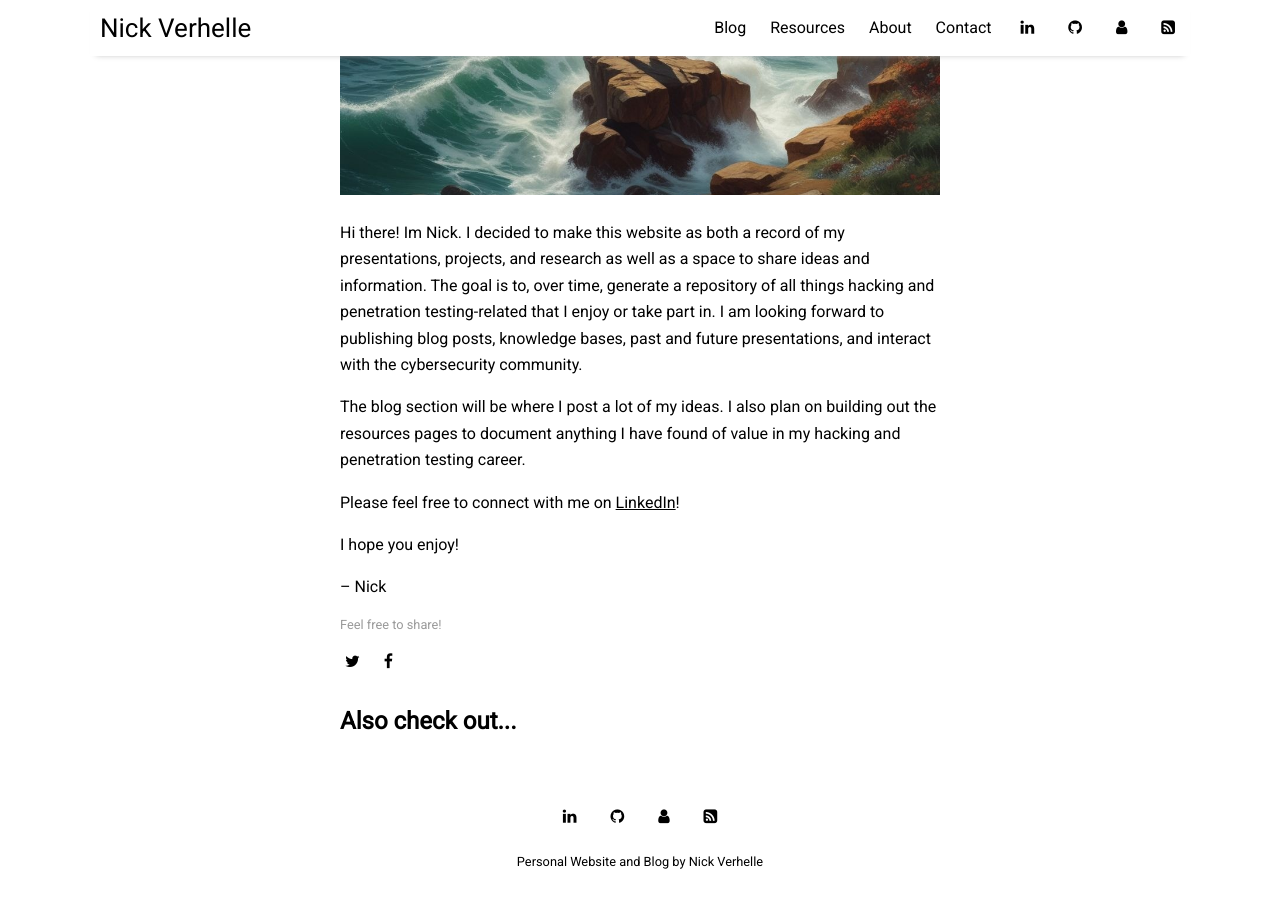
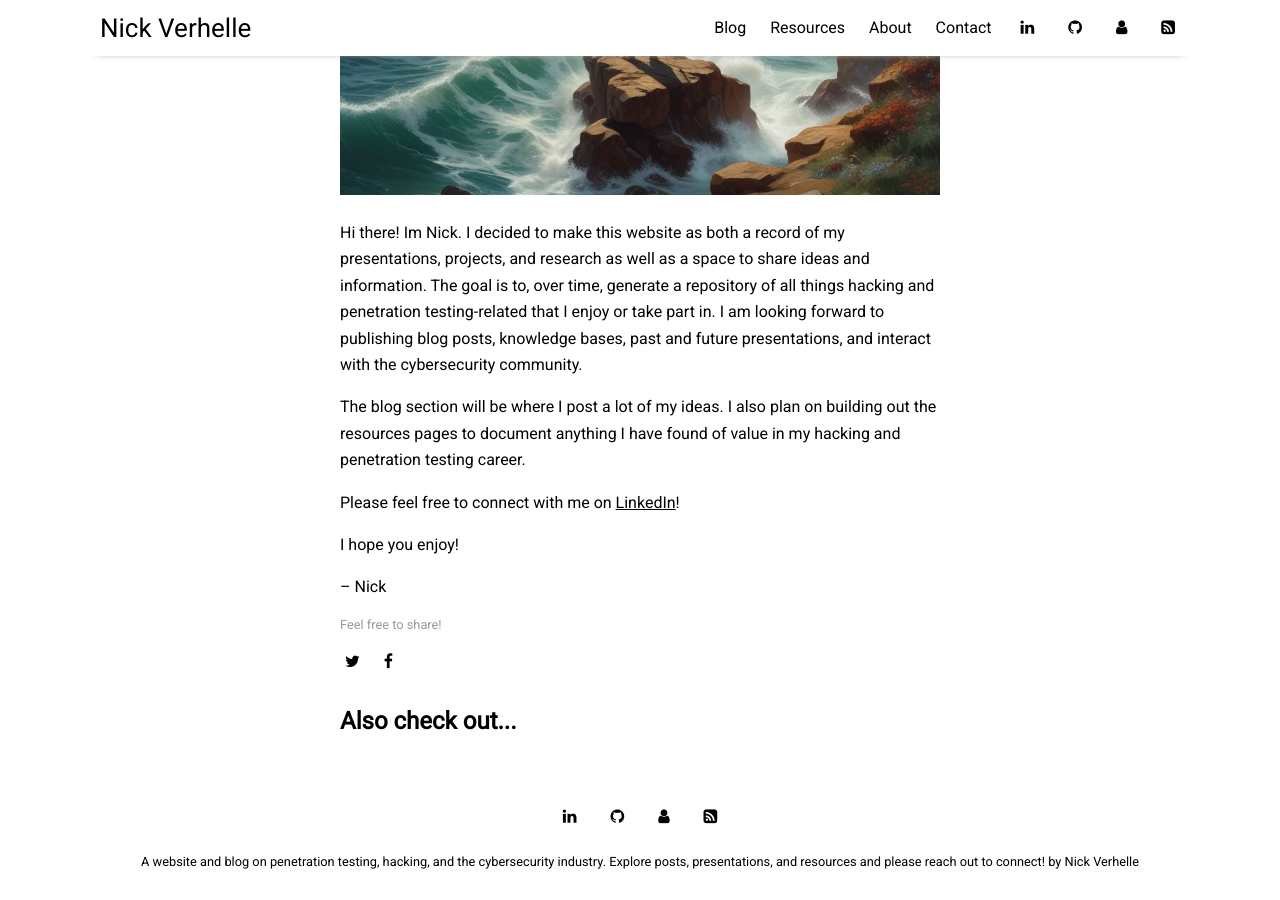
Before and after one commit to BulldawgHacks/bulldawghacks.github.io, a Jekyll site: the page built from _posts/2025-06-24-the-reason-i-started-this.md, in a window 1280 px wide and 900 px high, scrolled down 523 px. Built offline with Jekyll 4.4.1, drawn with Linux system fonts in a browser that asks for light colours; nearby versions of some CDN libraries.

Commit message:
update meta descriptions

```diff
--- a/_config.yml
+++ b/_config.yml
@@ -11,8 +11,9 @@ plugins:             [jekyll-paginate, jekyll-sitemap, jekyll-feed, jekyll-seo-t
 
 # Customise atom feed settings (this is where Jekyll-Feed gets configuration information)
 title:		           "Nick Verhelle"
-description:	       "Personal Website and Blog"
+description:	       "A website and blog on penetration testing, hacking, and the cybersecurity industry. Explore posts, presentations, and resources and please reach out to connect!"
 author:              "Nick Verhelle"
+topic: penet
 
 # RSS 2.0 can be used instead of Atom by uncommenting following two lines
 feed:
--- a/_posts/2025-06-24-the-reason-i-started-this.md
+++ b/_posts/2025-06-24-the-reason-i-started-this.md
@@ -5,6 +5,7 @@ author: "Nick Verhelle"
 categories: blog
 tags: [blog]
 image: odyssey-1.jpg
+description: The reason why I created this blog and website. The goal is to showcase and present penetration testing and hacking resources and content.
 ---
 
 Hi there! Im Nick. I decided to make this website as both a record of my presentations, projects, and research as well as a space to share ideas and information. The goal is to, over time, generate a repository of all things hacking and penetration testing-related that I enjoy or take part in. I am looking forward to publishing blog posts, knowledge bases, past and future presentations, and interact with the cybersecurity community.
```
